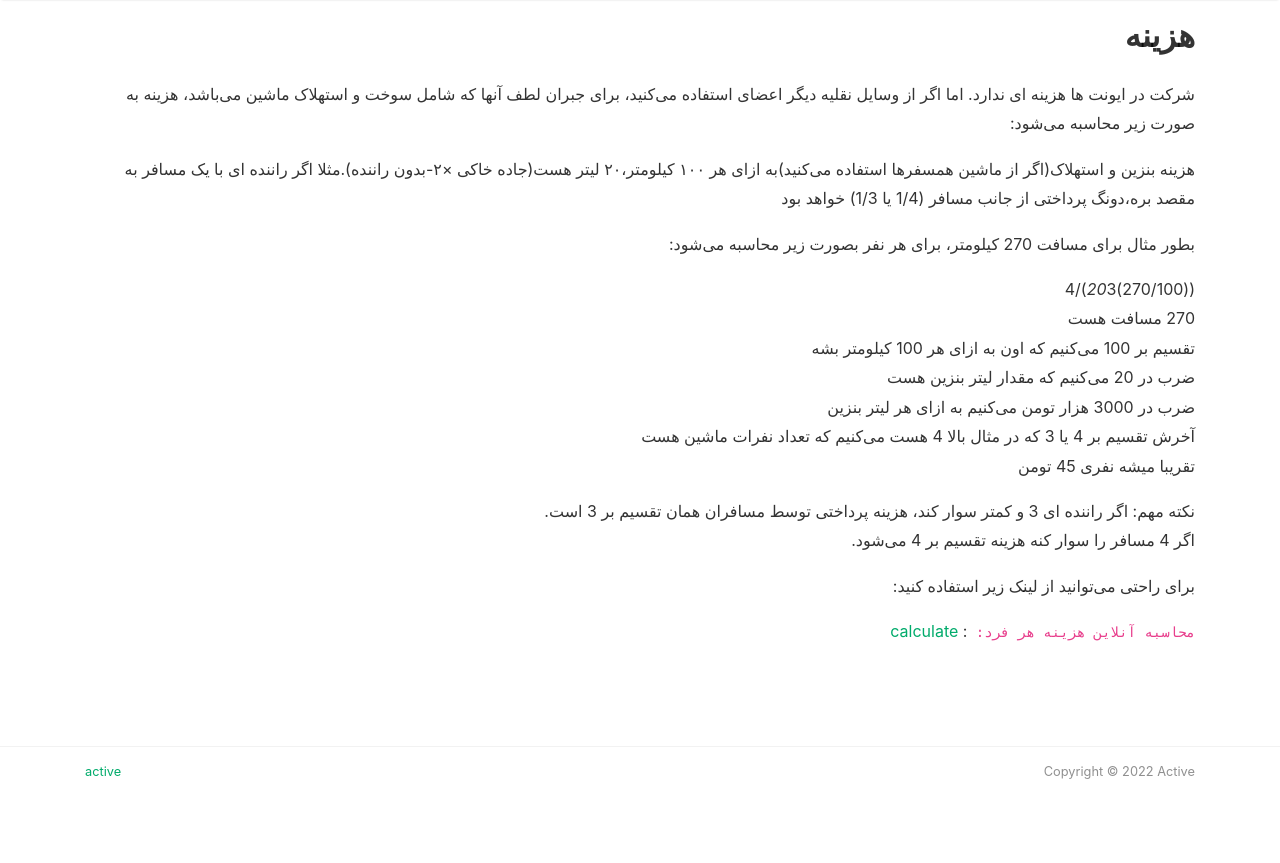
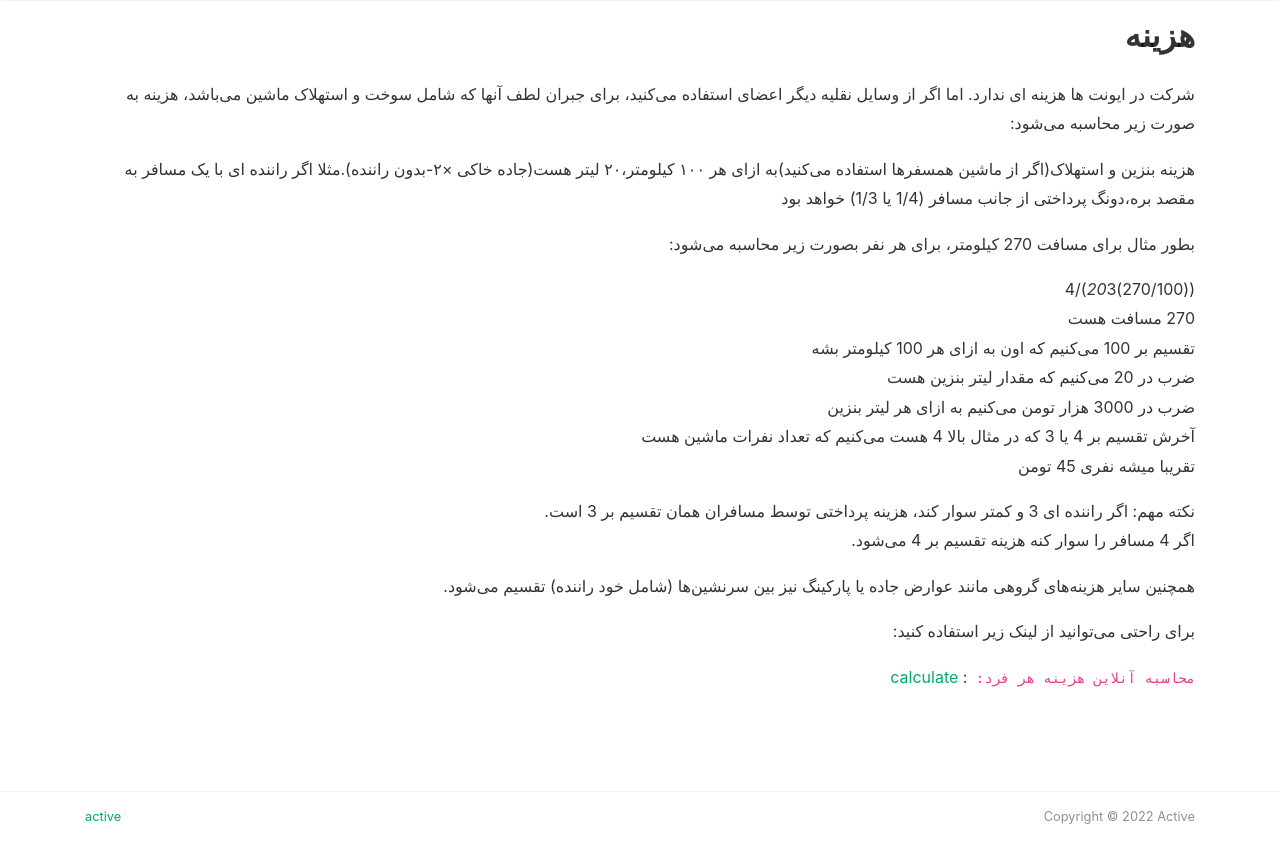
Before and after one commit to MHKarami97/active, a Jekyll site: the page built from _pages/rules-weekend.md, in a window 1280 px wide and 900 px high, scrolled down 1533 px. Shown: the top 863 px of the window. Built offline with Jekyll 4.4.1, drawn with Linux system fonts in a browser that asks for light colours; nearby versions of some CDN libraries.

Commit message:
update rule

```diff
--- a/_pages/rules-weekend.md
+++ b/_pages/rules-weekend.md
@@ -70,6 +70,8 @@ comments: true
 نکته مهم: اگر راننده ای 3 و کمتر سوار کند، هزینه پرداختی توسط مسافران همان تقسیم بر 3 است.
 اگر 4 مسافر را سوار کنه هزینه تقسیم بر 4 می‌شود.
 
+همچنین سایر هزینه‌های گروهی مانند عوارض جاده یا پارکینگ نیز بین سرنشین‌ها (شامل خود راننده) تقسیم می‌شود.
+
 برای راحتی می‌توانید از لینک زیر استفاده کنید:
 
 `محاسبه آنلاین هزینه هر فرد: ` : [calculate](/calculate)
```
